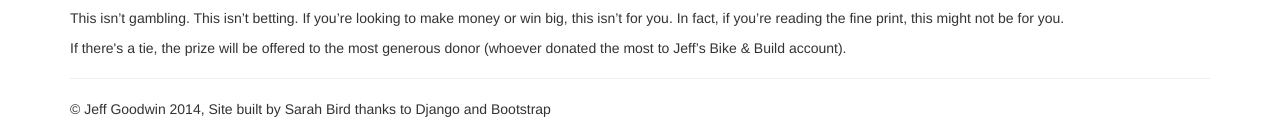
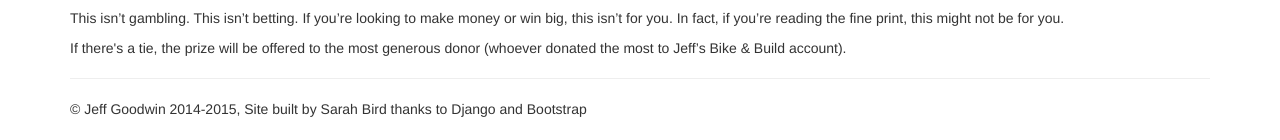
Before and after one commit to birdsarah/jeff_bikeandbuild_trivia, a Django app: page /p/about/ in a window 1280 px wide. Shown: the part 657-797 px from the top of the page. Run offline with Django 3.2, Linux system fonts and the light colour scheme; parts of the project's set-up code (start-up, migrations or seed data) failed here and were passed over; some libraries are stand-ins or nearby versions.

Commit message:
Update base.html

```diff
--- a/bikeandbuild/templates/base.html
+++ b/bikeandbuild/templates/base.html
@@ -49,7 +49,7 @@
         {% endblock content %}
         <hr>
         <footer>
-        <p>&copy; Jeff Goodwin 2014, Site built by Sarah Bird thanks to Django and Bootstrap</p>
+        <p>&copy; Jeff Goodwin 2014-2015, Site built by Sarah Bird thanks to Django and Bootstrap</p>
         </footer>
     </div>
 
```
